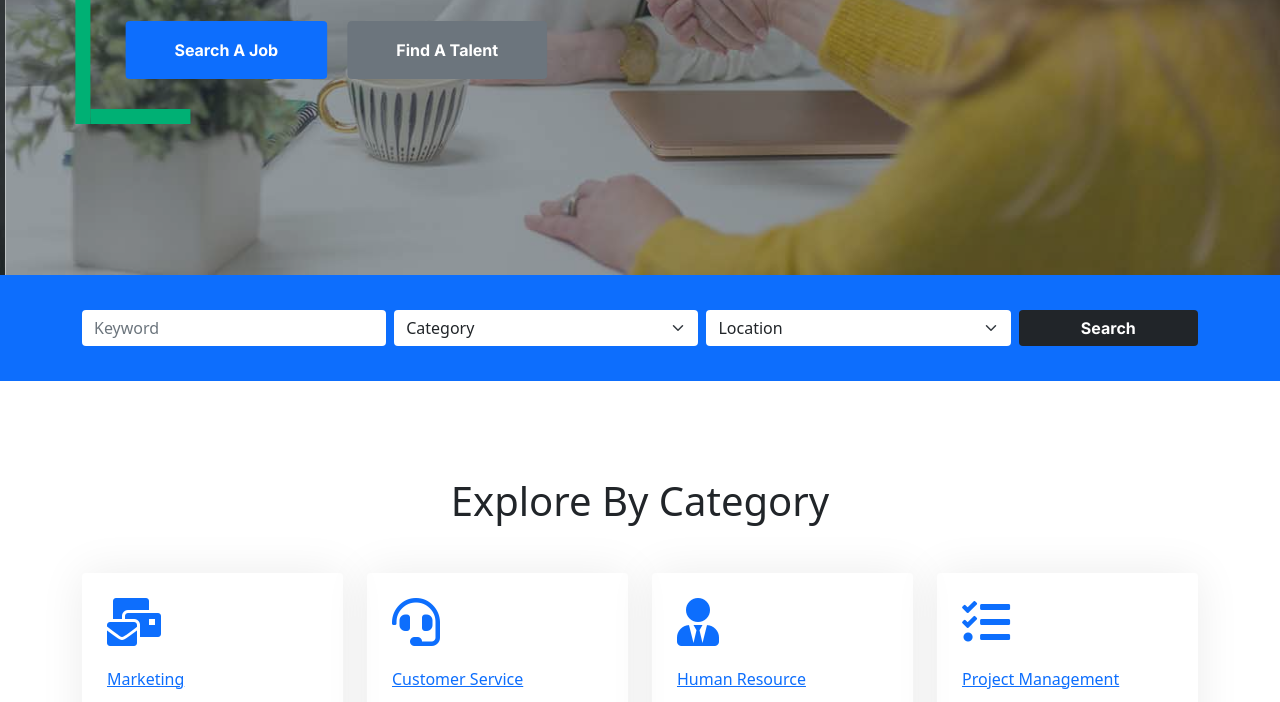
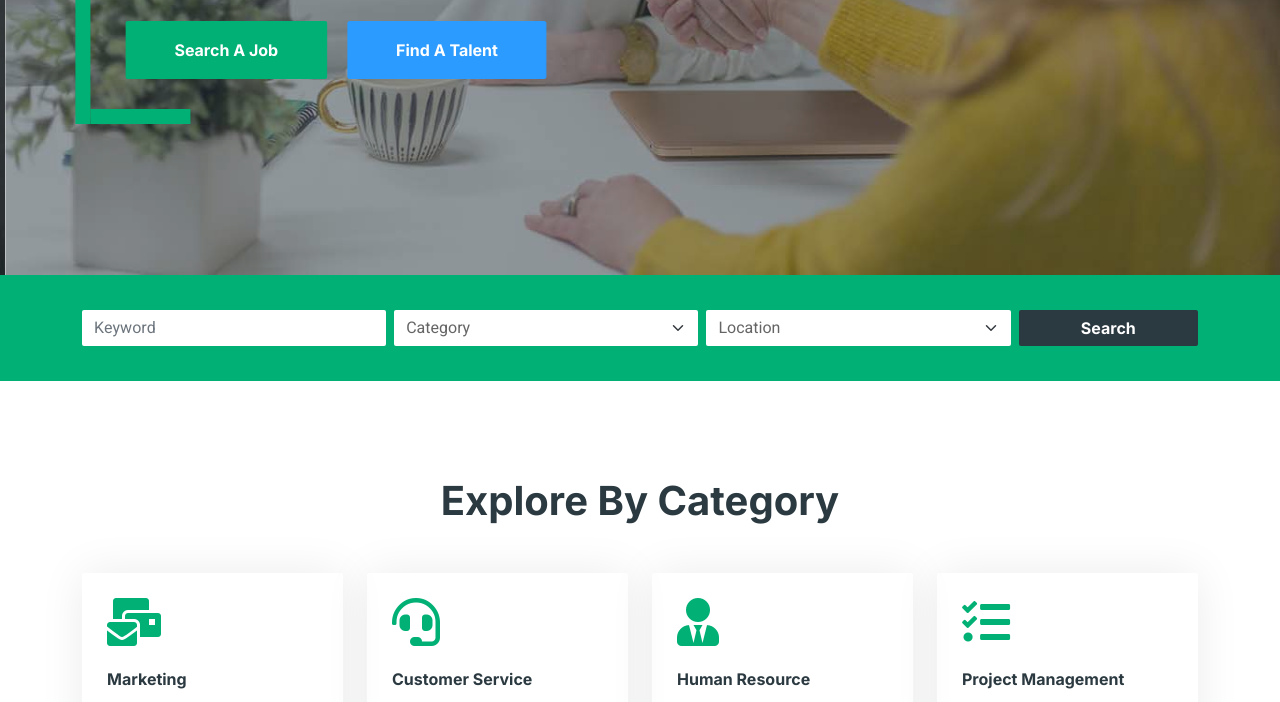
Before and after one commit to Kishan6203/Job-Search-Portal, a plain HTML site: page index.html in a window 1280 px wide. Shown: the part 520-1222 px from the top of the page. Drawn offline with nearby package versions, Linux system fonts and the light colour scheme; files that its build step writes are made by us from their sources.

Commit message:
Update index.html

```diff
--- a/index.html
+++ b/index.html
@@ -25,10 +25,10 @@
     <link href="lib/owlcarousel/assets/owl.carousel.min.css" rel="stylesheet">
 
     <!-- Customized Bootstrap Stylesheet -->
-    <link href="bootstrap.min.css" rel="stylesheet">
+    <link href="css/bootstrap.min.css" rel="stylesheet">
 
     <!-- Template Stylesheet -->
-    <link href="style.css" rel="stylesheet">
+    <link href="css/style.css" rel="stylesheet">
 </head>
 
 <body>
```
